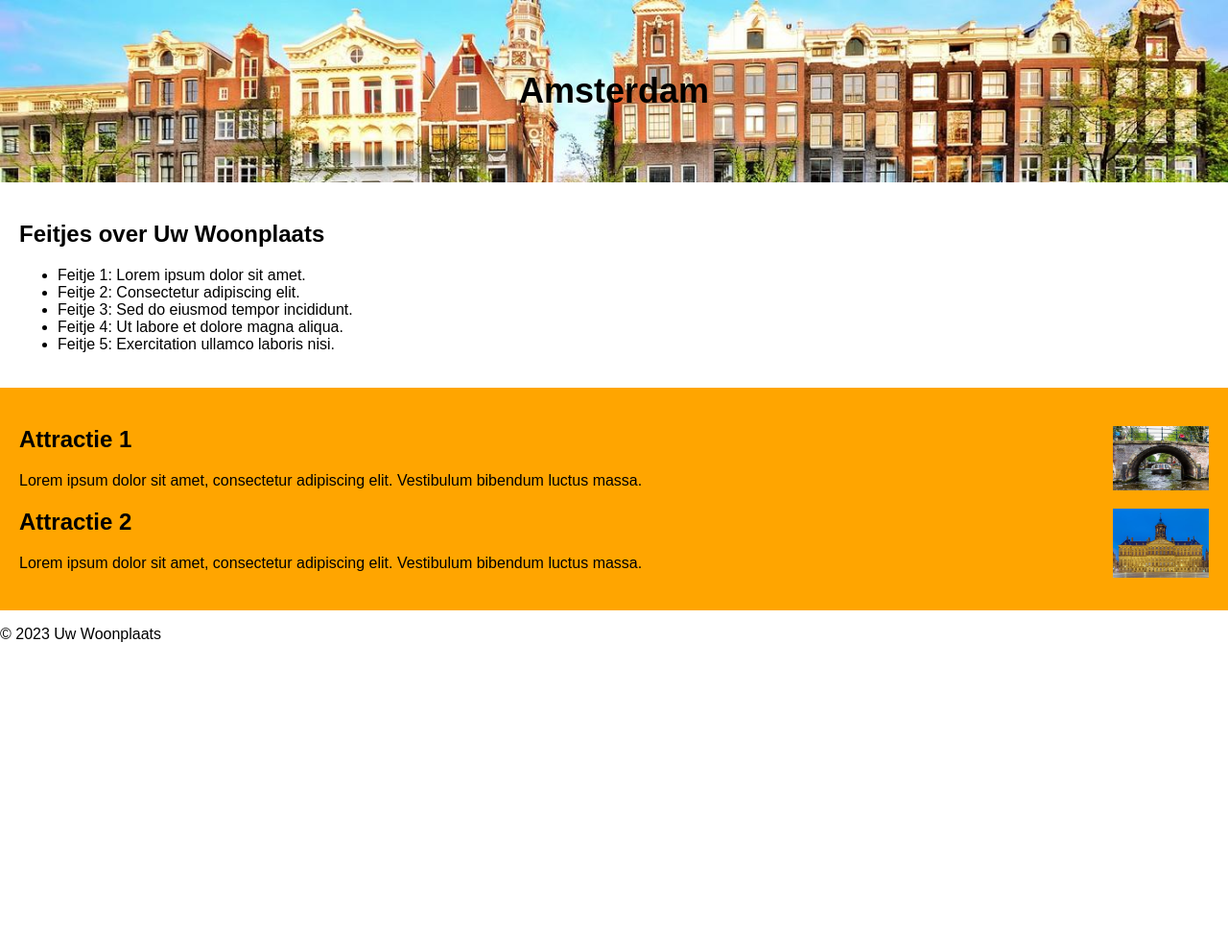
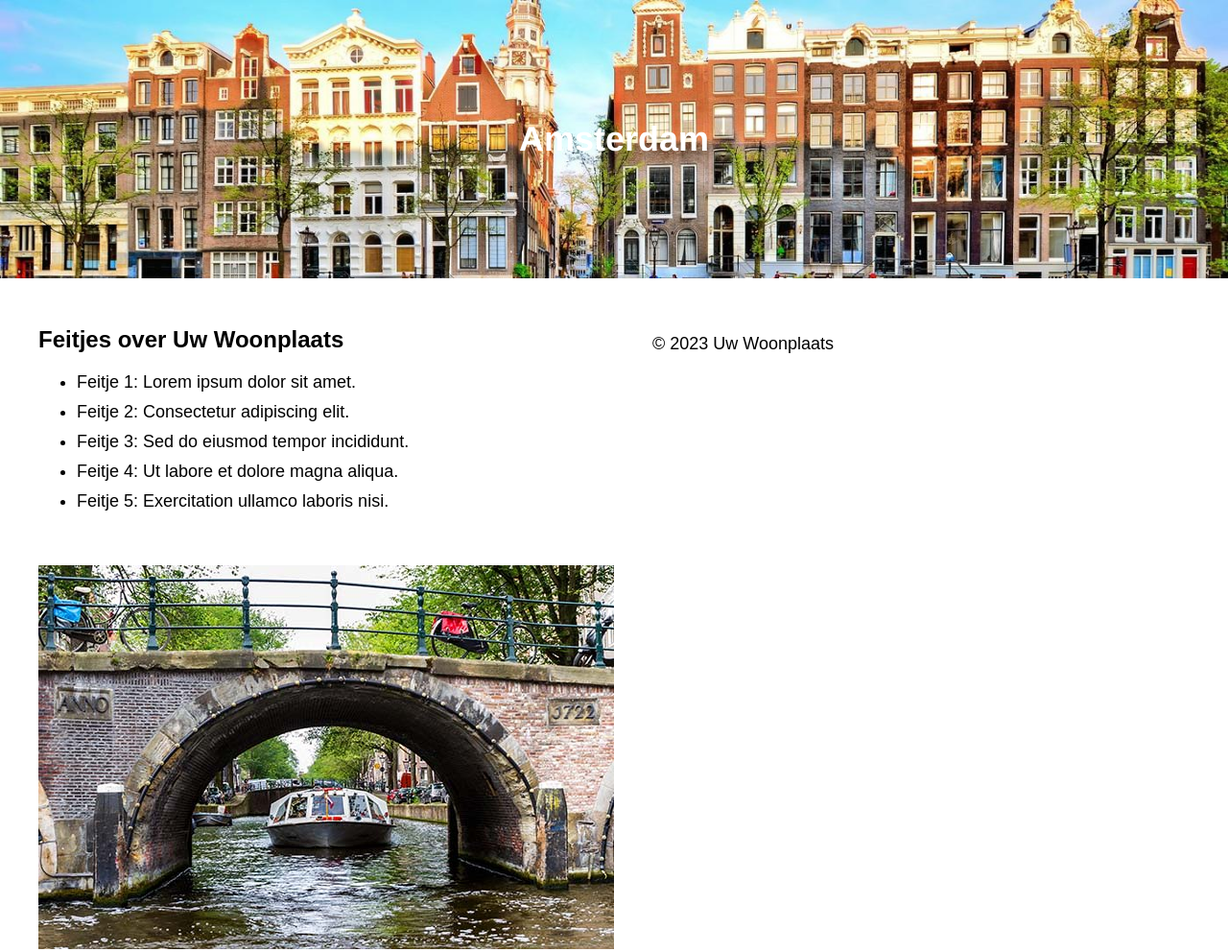
Before and after one commit to wilgHub/Huiswerk-NHA, a plain HTML site: page index.html in a window 1280 px wide. Shown: the top 992 px of the page at 96% size. Before the commit the page ends 800 px from the top, so only its background shows below. Drawn offline with Linux system fonts and the light colour scheme.

Commit message:
My new Homework

```diff
--- a/index.html
+++ b/index.html
@@ -4,7 +4,18 @@
     <meta charset="UTF-8">
     <meta name="viewport" content="width=device-width, initial-scale=1.0">
     <title>Gelderland</title>
-    <link rel="stylesheet" href="styles.css">
+    <link rel="stylesheet" href="styles.css"> <!-- Uw aangepaste stylesheet -->
+    <style>
+        /* Voeg aangepaste CSS-stijlen toe voor de kolommen */
+        .left-section {
+            float: left;
+            width: 50%;
+        }
+        .right-section {
+            float: left;
+            width: 50%;
+        }
+    </style>
 </head>
 <body>
     <header>
@@ -25,7 +36,7 @@
 
         <section class="right-section">
             <div class="attraction">
-                <img src= "atractie2.jpg" alt= atractie2 >
+                <img src="atractie2.jpg" alt="Atractie 2">
                 <article>
                     <h2>Attractie 1</h2>
                     <p>Lorem ipsum dolor sit amet, consectetur adipiscing elit. Vestibulum bibendum luctus massa.</p>
--- a/styles.css
+++ b/styles.css
@@ -1,3 +1,4 @@
+/* Algemene stijlen */
 body {
     font-family: Arial, sans-serif;
     margin: 0;
@@ -5,68 +6,67 @@ body {
 }
 
 header {
-    background-image: url(Amsterdam.jpg);
+    background-image: url("Amsterdam.jpg"); /* Vervang door uw achtergrondafbeelding */
     background-size: cover;
+    color: white;
     text-align: center;
-    padding: 50px 0;
+    padding: 100px 0;
 }
 
-.header-title {
-    font-family: 'UwExterneLettertype', sans-serif;
+h1.header-title {
+    font-family: "Helvetica Neue", sans-serif; /* Gebruik een extern lettertype */
     font-size: 36px;
-    color: black;
 }
 
-.main {
-    display: flex;
-    flex-wrap: wrap;
+main {
+    padding: 20px;
 }
 
+/* Kolomstijlen */
 .left-section {
-    flex: 2;
+    float: left;
+    width: 50%;
     padding: 20px;
-    box-sizing: border-box;
 }
 
-.left-section h2 {
+.right-section {
+    float: left;
+    width: 50%;
+    padding: 20px;
+}
+
+/* Stijlen voor de feitjeslijst */
+h2 {
     font-size: 24px;
 }
 
-.right-section {
-    flex: 9;
-    background-color: orange;
-    padding: 20px;
-    box-sizing: border-box;
+ul {
+    list-style-type: disc;
 }
 
-.attraction {
-    margin-bottom: 20px;
+li {
+    font-size: 18px;
+    margin-bottom: 10px;
 }
 
-.attraction img {
-    float: right;
-    max-width: 100px;
-    margin-left: 20px;
+/* Stijlen voor de attractie-artikelen */
+.attraction {
+    margin-bottom: 30px;
 }
 
-@media (max-width: 768px) {
-    .main {
-        flex-direction: column;
-    }
+img {
+    max-width: 100%;
+    height: auto;
+}
 
-    .left-section,
-    .right-section {
-        flex: auto;
-        width: 100%;
-    }
+h2 {
+    font-size: 24px;
+    margin-top: 10px;
+}
 
-    .right-section {
-        background-color: white;
-    }
+p {
+    font-size: 18px;
+}
 
-    .attraction img {
-        float: none;
-        max-width: 100%;
-        margin-left: 0;
-    }
-}
+/* Footer-stijlen */
+footer {
```
